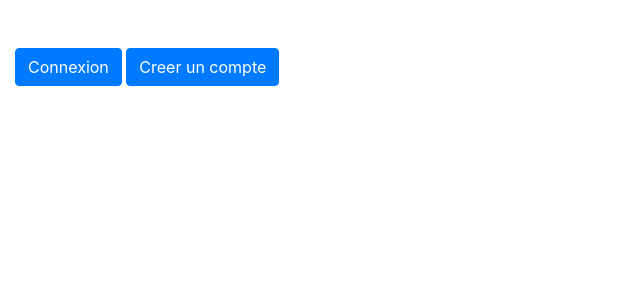
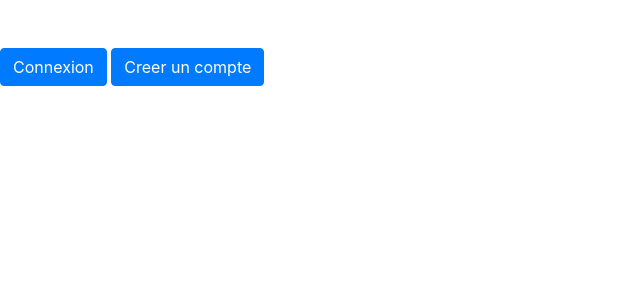
Before and after one commit to AlexisAndre34/projetWEB, a Django app: page / in a window 1280 px wide. Shown: the part 56-356 px from the top of the page, without its empty margins (0-640 px from the left). Run offline with Django 3.2, Linux system fonts and the light colour scheme; some libraries are stand-ins or nearby versions.

Commit message:
modif accueil2

```diff
--- a/templates/homepage.html
+++ b/templates/homepage.html
@@ -60,9 +60,8 @@
     {% else %}
         <div class="container-fluid">
             <div class="row">
-                    <class="col-sm-3 col-12">
-                    </div>
-                    <class="col-sm-6 col-12">
+                <div class="col-xs-12">
+                    <div  class="text-center">
                         <a href="{% url 'login'%}">
                             <button type="button" class="btn btn-primary mt-5 mb-3">Connexion</button>
                         </a>
@@ -70,9 +69,7 @@
                             <button type="button" class="btn btn-primary mt-5 mb-3">Creer un compte</button>
                         </a>
                     </div>
-                    <class="col-sm-3 col-12">
-                    </div>
-
+                </div>
             </div>
         </div>
 
```
